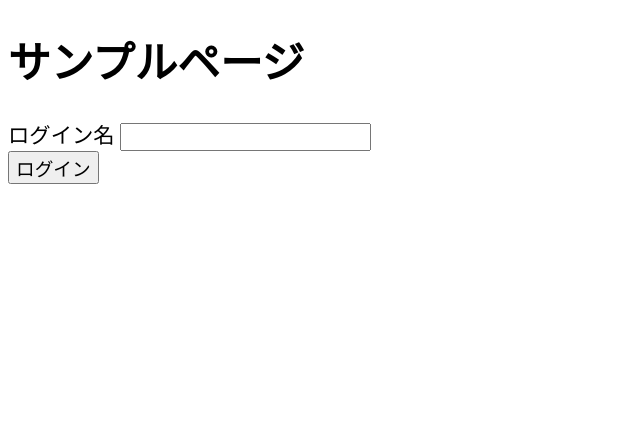
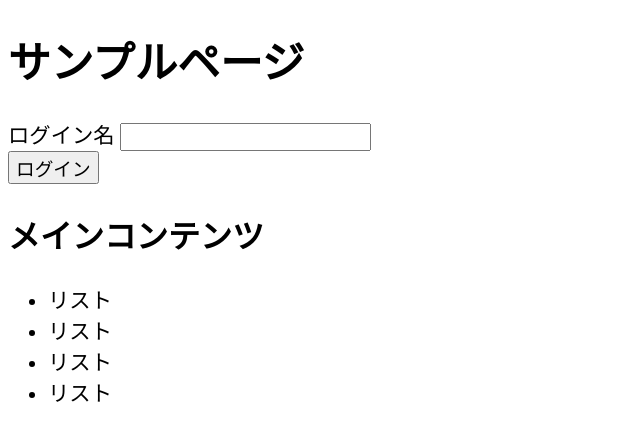
Before and after one commit to miya-riku/git_lesson, a plain HTML site: page src/index.html in a window 1280 px wide. Shown: the whole page, without its empty margins (0-640 px from the left). Drawn offline with Linux system fonts and the light colour scheme.

Commit message:
追加機能(アラート)

```diff
--- a/src/index.html
+++ b/src/index.html
@@ -19,6 +19,17 @@
             </section>
         </form>
     </div>
+    <div class="page">
+        <h2>メインコンテンツ</h2>
+        <div class="content">
+            <ul>
+                <li>リスト</li>
+                <li>リスト</li>
+                <li>リスト</li>
+                <li>リスト</li>
+            </ul>
+        </div>
+    </div>
     <script src="js/index.js"></script>
 </body>
 </html>
--- a/src/js/index.js
+++ b/src/js/index.js
@@ -1 +1,5 @@
-const newData = 0
+const newData = {}
+
+window.onload = () => {
+    alert("loaded!")
+}
```
